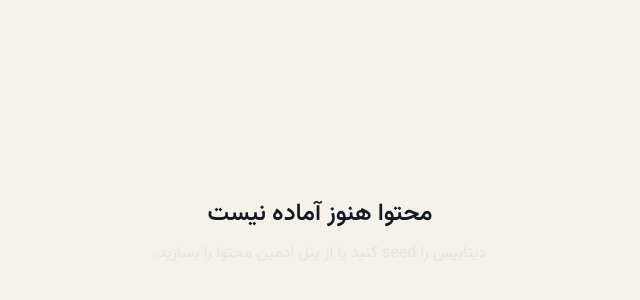
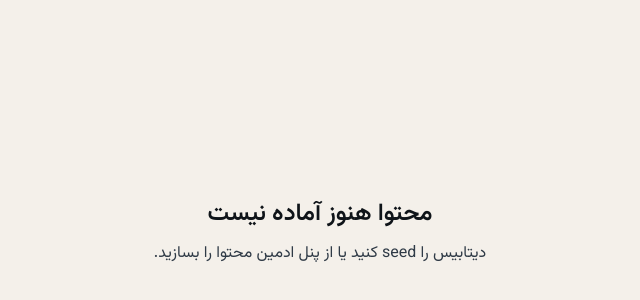
Before and after one commit to KomeylAl/psychotech, a Next.js app: page / in a window 1280 px wide. Shown: the part 168-468 px from the top of the page, without its empty margins (401-1041 px from the left). Built offline with nearby package versions, Linux system fonts and the light colour scheme; no server answers; the database is empty.

Commit message:
FIX: Fixed color scheme settings 004

```diff
--- a/src/app/globals.css
+++ b/src/app/globals.css
@@ -8,10 +8,13 @@
   --canvas: #f4f0ea;
   --canvas-soft: #ebe4da;
   --ink: #1c232c;
-  --heading: #141a22;
-  --muted: #3f4b58;
-  --hint: #5a6570;
-  --placeholder: #6b7682;
+  --heading: #0f1419;
+  --muted: #2f3a46;
+  --nav: #2a3440;
+  --label: #3a4552;
+  --hint: #4a5563;
+  --placeholder: #5c6775;
+  --eyebrow: #c96b32;
   --muted-soft: color-mix(in srgb, var(--ink) 6%, var(--canvas));
   --brand: #2f7cc4;
   --brand-bright: #3a8fd6;
@@ -63,11 +66,14 @@
 html.dark {
   --canvas: #12161c;
   --canvas-soft: #1a212b;
-  --ink: #ede8e1;
-  --heading: #f5f1ea;
-  --muted: #c9c2b8;
-  --hint: #b8b0a6;
-  --placeholder: #a39b91;
+  --ink: #f0ebe4;
+  --heading: #faf7f2;
+  --muted: #d2cbc2;
+  --nav: #ddd6cd;
+  --label: #cfc8bf;
+  --hint: #c4bdb4;
+  --placeholder: #b5aea4;
+  --eyebrow: #e08a4a;
   --muted-soft: color-mix(in srgb, var(--ink) 8%, var(--canvas));
   --brand: #5aa0dc;
   --brand-bright: #7bb8e8;
@@ -111,9 +117,12 @@ html.dark {
   --color-canvas-soft: var(--canvas-soft);
   --color-ink: var(--ink);
   --color-heading: var(--heading);
-  --color-muted: var(--muted-soft);
+  --color-muted: var(--muted);
+  --color-nav: var(--nav);
+  --color-label: var(--label);
   --color-hint: var(--hint);
   --color-placeholder: var(--placeholder);
+  --color-eyebrow: var(--eyebrow);
   --color-brand: var(--brand);
   --color-brand-bright: var(--brand-bright);
   --color-brand-deep: var(--brand-deep);
@@ -165,9 +174,17 @@ html.dark {
   --radius-4xl: calc(var(--radius) * 2.6);
 }
 
-/* Keep site `text-muted` as readable secondary text (not the soft surface). */
+/* Semantic text roles — always readable against canvas. */
 @utility text-muted {
   color: var(--muted);
+}
+
+@utility text-nav {
+  color: var(--nav);
+}
+
+@utility text-label {
+  color: var(--label);
 }
 
 @utility text-hint {
@@ -182,8 +199,20 @@ html.dark {
   color: var(--placeholder);
 }
 
+@utility text-eyebrow {
+  color: var(--eyebrow);
+}
+
 :where(h1, h2, h3, h4) {
   color: var(--heading);
+}
+
+.eyebrow {
+  font-family: var(--font-outfit), var(--font-vazirmatn), sans-serif;
+  font-size: 0.75rem;
+  letter-spacing: 0.22em;
+  text-transform: uppercase;
+  color: var(--eyebrow);
 }
 
 html {
@@ -210,14 +239,6 @@ body {
 
 .font-display {
   font-family: var(--font-outfit), var(--font-vazirmatn), sans-serif;
-}
-
-.eyebrow {
-  font-family: var(--font-outfit), var(--font-vazirmatn), sans-serif;
-  font-size: 0.75rem;
-  letter-spacing: 0.22em;
-  text-transform: uppercase;
-  color: var(--accent);
 }
 
 .grain {
--- a/src/app/layout.tsx
+++ b/src/app/layout.tsx
@@ -112,13 +112,19 @@ export default async function RootLayout({ children }: LayoutProps<"/">) {
     textColor: settings?.textColor,
     headingColor: settings?.headingColor,
     mutedColor: settings?.mutedColor,
+    navColor: settings?.navColor,
+    labelColor: settings?.labelColor,
     hintColor: settings?.hintColor,
     placeholderColor: settings?.placeholderColor,
+    eyebrowColor: settings?.eyebrowColor,
     textColorDark: settings?.textColorDark,
     headingColorDark: settings?.headingColorDark,
     mutedColorDark: settings?.mutedColorDark,
+    navColorDark: settings?.navColorDark,
+    labelColorDark: settings?.labelColorDark,
     hintColorDark: settings?.hintColorDark,
     placeholderColorDark: settings?.placeholderColorDark,
+    eyebrowColorDark: settings?.eyebrowColorDark,
   });
 
   return (
--- a/src/components/admin-blog-post-fields.tsx
+++ b/src/components/admin-blog-post-fields.tsx
@@ -48,14 +48,14 @@ export function BlogPostFields({
             <Field label="خلاصه" name="excerpt" defaultValue={post?.excerpt ?? ""} rows={3} />
           </div>
           <label className="block text-sm">
-            <span className="mb-2 block text-muted">وضعیت</span>
+            <span className="mb-2 block text-label">وضعیت</span>
             <select name="status" defaultValue={post?.status ?? "draft"} className="input">
               <option value="draft">پیش‌نویس</option>
               <option value="published">منتشر شده</option>
             </select>
           </label>
           <label className="block text-sm">
-            <span className="mb-2 block text-muted">تاریخ انتشار</span>
+            <span className="mb-2 block text-label">تاریخ انتشار</span>
             <input
               type="datetime-local"
               name="publishedAt"
@@ -65,7 +65,7 @@ export function BlogPostFields({
             />
           </label>
           <label className="block text-sm">
-            <span className="mb-2 block text-muted">دسته</span>
+            <span className="mb-2 block text-label">دسته</span>
             <select name="categoryId" defaultValue={post?.categoryId ?? ""} className="input">
               <option value="">بدون دسته</option>
               {categories.map((category) => (
--- a/src/components/admin-login-form.tsx
+++ b/src/components/admin-login-form.tsx
@@ -33,11 +33,11 @@ export function LoginForm({ alreadyAuthed = false }: { alreadyAuthed?: boolean }
       <p className="mt-2 text-sm text-muted">برای ویرایش محتوای سایت وارد شوید.</p>
 
       <label className="mt-6 block text-sm">
-        <span className="mb-2 block text-muted">نام کاربری</span>
+        <span className="mb-2 block text-label">نام کاربری</span>
         <input name="username" required autoComplete="username" className="input" dir="ltr" />
       </label>
       <label className="mt-4 block text-sm">
-        <span className="mb-2 block text-muted">رمز عبور</span>
+        <span className="mb-2 block text-label">رمز عبور</span>
         <input
           name="password"
           type="password"
--- a/src/components/footer.tsx
+++ b/src/components/footer.tsx
@@ -26,7 +26,7 @@ export function Footer({ settings, nav }: FooterProps) {
             <ul className="space-y-2">
               {nav.map((item) => (
                 <li key={item.href}>
-                  <a href={item.href} className="hover:text-brand">
+                  <a href={item.href} className="text-nav hover:text-brand">
                     {item.label}
                   </a>
                 </li>
--- a/src/components/header.tsx
+++ b/src/components/header.tsx
@@ -57,7 +57,7 @@ export function Header({ nav, brand }: { nav: NavLink[]; brand?: HeaderBrand })
             <a
               key={item.href}
               href={item.href}
-              className="rounded-full px-3.5 py-2 text-sm text-muted transition-colors hover:text-ink"
+              className="rounded-full px-3.5 py-2 text-sm text-nav transition-colors hover:text-ink"
             >
               {item.label}
             </a>
@@ -100,7 +100,7 @@ export function Header({ nav, brand }: { nav: NavLink[]; brand?: HeaderBrand })
               <li key={item.href}>
                 <a
                   href={item.href}
-                  className="block rounded-xl px-3 py-3 text-lg"
+                  className="block rounded-xl px-3 py-3 text-lg text-nav hover:text-ink"
                   onClick={() => setOpen(false)}
                 >
                   {item.label}
--- a/src/lib/theme-colors.ts
+++ b/src/lib/theme-colors.ts
@@ -3,28 +3,25 @@ const DEFAULT_ACCENT = "#c96b32";
 
 export const DEFAULT_TEXT_COLORS = {
   textColor: "#1c232c",
-  headingColor: "#141a22",
-  mutedColor: "#3f4b58",
-  hintColor: "#5a6570",
-  placeholderColor: "#6b7682",
-  textColorDark: "#ede8e1",
-  headingColorDark: "#f5f1ea",
-  mutedColorDark: "#c9c2b8",
-  hintColorDark: "#b8b0a6",
-  placeholderColorDark: "#a39b91",
+  headingColor: "#0f1419",
+  mutedColor: "#2f3a46",
+  navColor: "#2a3440",
+  labelColor: "#3a4552",
+  hintColor: "#4a5563",
+  placeholderColor: "#5c6775",
+  eyebrowColor: "#c96b32",
+  textColorDark: "#f0ebe4",
+  headingColorDark: "#faf7f2",
+  mutedColorDark: "#d2cbc2",
+  navColorDark: "#ddd6cd",
+  labelColorDark: "#cfc8bf",
+  hintColorDark: "#c4bdb4",
+  placeholderColorDark: "#b5aea4",
+  eyebrowColorDark: "#e08a4a",
 } as const;
 
 export type ThemeTextColors = {
-  textColor?: string | null;
-  headingColor?: string | null;
-  mutedColor?: string | null;
-  hintColor?: string | null;
-  placeholderColor?: string | null;
-  textColorDark?: string | null;
-  headingColorDark?: string | null;
-  mutedColorDark?: string | null;
-  hintColorDark?: string | null;
-  placeholderColorDark?: string | null;
+  [K in keyof typeof DEFAULT_TEXT_COLORS]?: string | null;
 };
 
 export type ThemeColorsInput = ThemeTextColors & {
@@ -80,6 +77,13 @@ function contrastInk(hex: string) {
   return luminance > 0.62 ? "#0e141a" : "#f7fbff";
 }
 
+function pick(
+  input: ThemeTextColors,
+  key: keyof typeof DEFAULT_TEXT_COLORS,
+) {
+  return normalizeHex(input[key], DEFAULT_TEXT_COLORS[key]);
+}
+
 export function buildThemeCss(input: ThemeColorsInput = {}) {
   const brand = normalizeHex(input.brandColor, DEFAULT_BRAND);
   const accent = normalizeHex(input.accentColor, DEFAULT_ACCENT);
@@ -92,11 +96,14 @@ export function buildThemeCss(input: ThemeColorsInput = {}) {
     accentBright: lighten(accent, 0.14),
     onBrand: contrastInk(brand),
     onAccent: contrastInk(accent),
-    ink: normalizeHex(input.textColor, DEFAULT_TEXT_COLORS.textColor),
-    heading: normalizeHex(input.headingColor, DEFAULT_TEXT_COLORS.headingColor),
-    muted: normalizeHex(input.mutedColor, DEFAULT_TEXT_COLORS.mutedColor),
-    hint: normalizeHex(input.hintColor, DEFAULT_TEXT_COLORS.hintColor),
-    placeholder: normalizeHex(input.placeholderColor, DEFAULT_TEXT_COLORS.placeholderColor),
+    ink: pick(input, "textColor"),
+    heading: pick(input, "headingColor"),
+    muted: pick(input, "mutedColor"),
+    nav: pick(input, "navColor"),
+    label: pick(input, "labelColor"),
+    hint: pick(input, "hintColor"),
+    placeholder: pick(input, "placeholderColor"),
+    eyebrow: pick(input, "eyebrowColor"),
   };
 
   const dark = {
@@ -107,56 +114,42 @@ export function buildThemeCss(input: ThemeColorsInput = {}) {
     accentBright: lighten(accent, 0.3),
     onBrand: contrastInk(lighten(brand, 0.22)),
     onAccent: contrastInk(lighten(accent, 0.18)),
-    ink: normalizeHex(input.textColorDark, DEFAULT_TEXT_COLORS.textColorDark),
-    heading: normalizeHex(input.headingColorDark, DEFAULT_TEXT_COLORS.headingColorDark),
-    muted: normalizeHex(input.mutedColorDark, DEFAULT_TEXT_COLORS.mutedColorDark),
-    hint: normalizeHex(input.hintColorDark, DEFAULT_TEXT_COLORS.hintColorDark),
-    placeholder: normalizeHex(
-      input.placeholderColorDark,
-      DEFAULT_TEXT_COLORS.placeholderColorDark,
-    ),
+    ink: pick(input, "textColorDark"),
+    heading: pick(input, "headingColorDark"),
+    muted: pick(input, "mutedColorDark"),
+    nav: pick(input, "navColorDark"),
+    label: pick(input, "labelColorDark"),
+    hint: pick(input, "hintColorDark"),
+    placeholder: pick(input, "placeholderColorDark"),
+    eyebrow: pick(input, "eyebrowColorDark"),
   };
 
-  return `:root{
-  --brand:${light.brand};
-  --brand-bright:${light.brandBright};
-  --brand-deep:${light.brandDeep};
-  --accent:${light.accent};
-  --accent-bright:${light.accentBright};
-  --on-brand:${light.onBrand};
-  --on-accent:${light.onAccent};
-  --ink:${light.ink};
-  --heading:${light.heading};
-  --muted:${light.muted};
-  --hint:${light.hint};
-  --placeholder:${light.placeholder};
-  --foreground:${light.ink};
-  --muted-foreground:${light.muted};
-  --card-foreground:${light.ink};
-  --popover-foreground:${light.ink};
-  --secondary-foreground:${light.ink};
-  --sidebar-foreground:${light.ink};
-}
-html.dark{
-  --brand:${dark.brand};
-  --brand-bright:${dark.brandBright};
-  --brand-deep:${dark.brandDeep};
-  --accent:${dark.accent};
-  --accent-bright:${dark.accentBright};
-  --on-brand:${dark.onBrand};
-  --on-accent:${dark.onAccent};
-  --ink:${dark.ink};
-  --heading:${dark.heading};
-  --muted:${dark.muted};
-  --hint:${dark.hint};
-  --placeholder:${dark.placeholder};
-  --foreground:${dark.ink};
-  --muted-foreground:${dark.muted};
-  --card-foreground:${dark.ink};
-  --popover-foreground:${dark.ink};
-  --secondary-foreground:${dark.ink};
-  --sidebar-foreground:${dark.ink};
-}`;
+  const block = (t: typeof light) => `
+  --brand:${t.brand};
+  --brand-bright:${t.brandBright};
+  --brand-deep:${t.brandDeep};
+  --accent:${t.accent};
+  --accent-bright:${t.accentBright};
+  --on-brand:${t.onBrand};
+  --on-accent:${t.onAccent};
+  --ink:${t.ink};
+  --heading:${t.heading};
+  --muted:${t.muted};
+  --nav:${t.nav};
+  --label:${t.label};
+  --hint:${t.hint};
+  --placeholder:${t.placeholder};
+  --eyebrow:${t.eyebrow};
+  --foreground:${t.ink};
+  --muted-foreground:${t.muted};
+  --card-foreground:${t.ink};
+  --popover-foreground:${t.ink};
+  --secondary-foreground:${t.ink};
+  --sidebar-foreground:${t.ink};
+`;
+
+  return `:root{${block(light)}}
+html.dark{${block(dark)}}`;
 }
 
 export { DEFAULT_BRAND, DEFAULT_ACCENT };
```
Also changed, not shown: src/app/admin/actions.ts (+12 -0 lines), src/app/admin/settings/page.tsx (+139 -90 lines), src/components/admin-ui.tsx (+26 -4 lines), src/components/contact-form.tsx (+4 -4 lines), 2 other files (tests, documents, lock files or other folders).
